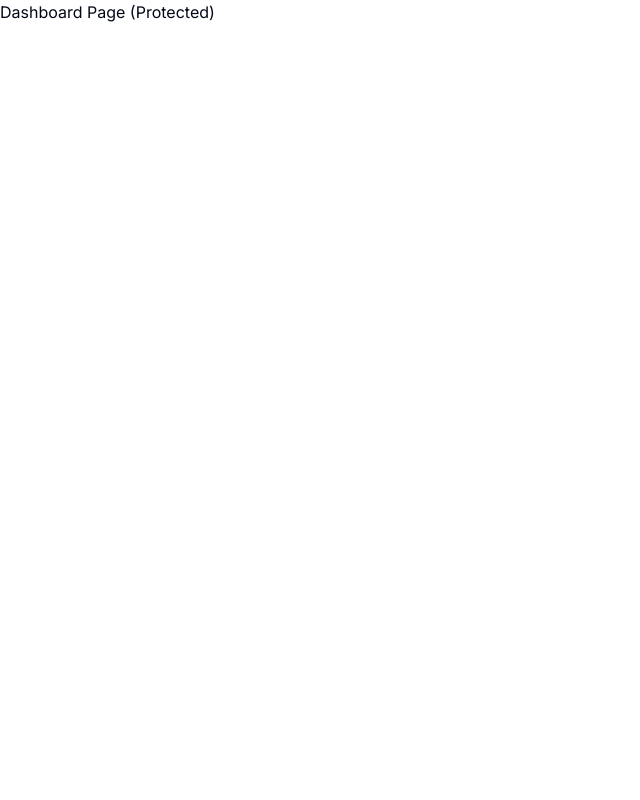
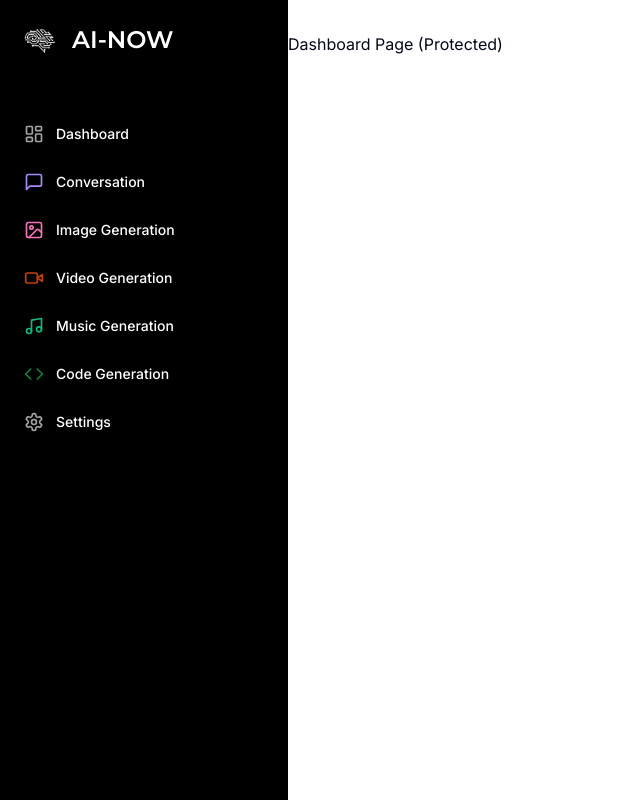
Before and after one commit to pigchip/AI-NOW, a Next.js app in the folder ai-saas/: page /dashboard in a window 1280 px wide. Shown: the whole page, without its empty margins (0-640 px from the left). Built offline with nearby package versions, Linux system fonts and the light colour scheme.

Commit message:
Added sidebar for pc and mobile.

```diff
--- a/ai-saas/app/(dashboard)/(routes)/dashboard/page.tsx
+++ b/ai-saas/app/(dashboard)/(routes)/dashboard/page.tsx
@@ -1,10 +1,7 @@
-import { UserButton } from "@clerk/nextjs";
-
 const DashboardPage = () => {
   return (
     <div>
       <p>Dashboard Page (Protected)</p>
-      <UserButton afterSignOutUrl="/"></UserButton>
     </div>
     )
 }
--- /dev/null
+++ b/ai-saas/app/(dashboard)/layout.tsx
@@ -0,0 +1,22 @@
+import  Navbar  from "@/components/navbar";
+import Sidebar from "@/components/sidebar";
+
+const DashboardLayout = ({
+    children
+}: {
+    children: React.ReactNode;
+}) => {
+  return (
+    <div className="h-full relative">
+        <div className="hidden h-full md:flex md:w-72 md:flex-col md:fixed md:inset-y-0 z-[80] bg-gray-900">
+            <Sidebar/>
+        </div>
+        <main className="md:pl-72">
+            <Navbar />
+            {children}
+        </main>
+    </div>
+    );
+}
+
+export default DashboardLayout;
--- /dev/null
+++ b/ai-saas/components/mobile-sidebar.tsx
@@ -0,0 +1,38 @@
+"use client";
+
+import { Menu } from "lucide-react";
+import { Button }from "@/components/ui/button";
+import {
+    Sheet,
+    SheetContent,
+    SheetTrigger
+} from "@/components/ui/sheet";
+import Sidebar from "@/components/sidebar";
+import { useEffect, useState } from "react";
+
+const MobileSidebar = () => {
+    const [isMounted, setIsMounted] = useState(false);
+
+    useEffect(() => {
+        setIsMounted(true);
+    }, []);
+
+    if (!isMounted) {
+        return null;
+    }
+
+    return(
+        <Sheet>
+            <SheetTrigger>
+                <Button variant="ghost" size="icon" className="md:hidden">
+                    <Menu />
+                </Button>
+            </SheetTrigger>
+            <SheetContent side="left" className="p-0">
+                <Sidebar/>
+            </SheetContent>
+        </Sheet>
+    );
+}
+
+export default MobileSidebar;
--- /dev/null
+++ b/ai-saas/components/navbar.tsx
@@ -0,0 +1,17 @@
+import { Button } from "@/components/ui/button";
+import { UserButton } from "@clerk/nextjs";
+import { Menu } from "lucide-react";
+import MobileSidebar from "@/components/mobile-sidebar";
+
+const Navbar = () => {
+    return(
+        <div className="flex items-center p-4">
+            <MobileSidebar />
+            <div className="flex w-full justify-end">
+                <UserButton afterSignOutUrl="/"/>
+            </div>
+        </div>
+    );
+}
+
+export default Navbar;
--- /dev/null
+++ b/ai-saas/components/sidebar.tsx
@@ -0,0 +1,102 @@
+"use client";
+
+import { Montserrat } from "next/font/google";
+import Image from "next/image";
+import Link from "next/link";
+import { cn } from "@/lib/utils";
+import {
+    Code,
+    ImageIcon,
+    LayoutDashboard,
+    MessageSquare,
+    Music,
+    Settings,
+    VideoIcon
+} from "lucide-react";
+
+const montserrat = Montserrat({
+    weight: "600",
+    subsets: ["latin"]});
+
+const routes = [
+    {
+        label: "Dashboard",
+        icon: LayoutDashboard,
+        href: "/dashboard",
+        color: "text-neutral-400",
+    },
+    {
+        label: "Conversation",
+        icon: MessageSquare,
+        href: "/conversation",
+        color: "text-violet-400",
+    },
+    {
+        label: "Image Generation",
+        icon: ImageIcon,
+        href: "/image",
+        color: "text-pink-400",
+    },
+    {
+        label: "Video Generation",
+        icon: VideoIcon,
+        href: "/video",
+        color: "text-orange-700",
+    },
+    {
+        label: "Music Generation",
+        icon: Music,
+        href: "/music",
+        color: "text-emerald-500",
+    },
+    {
+        label: "Code Generation",
+        icon: Code,
+        href: "/code",
+        color: "text-green-700",
+    },
+    {
+        label: "Settings",
+        icon: Settings,
+        href: "/settings",
+        color: "text-neutral-400",
+    },
+];
+
+const Sidebar = () => {
+    return (
+        <div className="space-y-4 py-4 flex flex-col h-full bg-[#000000] text-white">
+            <div className="px-3 py-2 flex-1">
+                <Link href="/dashboard" className="flex items-center pl-3 mb-14">
+                    <div className="relative w-8 h-8 mr-4">
+                        <Image
+                            fill
+                            alt="Logo"
+                            src="/logo.png"
+                        />
+                    </div>
+                    <h1 className={cn("text-2xl font-bold", montserrat.className)}>
+                        AI-NOW
+                    </h1>
+                </Link>
+                <div className="space-y-1">
+                    {routes.map((route) => (
+                        <Link
+                            href={route.href}
+                            key={route.href}
+                            className="text-sm group flex p-3 w-full justify-start font-medium cursor-pointer hover:text-white hover:bg-white/10 rounded-lg transition"
+                        >
+                            <div className="flex items-center flex-1">
+                                <route.icon className={cn("h-5 w-5 mr-3", route.
+                                color)}/>
+                                {route.label}
+                            </div>
+                        </Link>
+                    ))}
+                </div>
+            </div>
+        </div>
+    );
+}
+
+export default Sidebar;
--- /dev/null
+++ b/ai-saas/components/ui/sheet.tsx
@@ -0,0 +1,144 @@
+"use client"
+
+import * as React from "react"
+import * as SheetPrimitive from "@radix-ui/react-dialog"
+import { cva, type VariantProps } from "class-variance-authority"
+import { X } from "lucide-react"
+
+import { cn } from "@/lib/utils"
+
+const Sheet = SheetPrimitive.Root
+
+const SheetTrigger = SheetPrimitive.Trigger
+
+const SheetClose = SheetPrimitive.Close
+
+const SheetPortal = ({
+  className,
+  ...props
+}: SheetPrimitive.DialogPortalProps) => (
+  <SheetPrimitive.Portal className={cn(className)} {...props} />
+)
+SheetPortal.displayName = SheetPrimitive.Portal.displayName
+
+const SheetOverlay = React.forwardRef<
+  React.ElementRef<typeof SheetPrimitive.Overlay>,
+  React.ComponentPropsWithoutRef<typeof SheetPrimitive.Overlay>
+>(({ className, ...props }, ref) => (
+  <SheetPrimitive.Overlay
+    className={cn(
+      "fixed inset-0 z-50 bg-background/80 backdrop-blur-sm data-[state=open]:animate-in data-[state=closed]:animate-out data-[state=closed]:fade-out-0 data-[state=open]:fade-in-0",
+      className
+    )}
+    {...props}
+    ref={ref}
+  />
+))
+SheetOverlay.displayName = SheetPrimitive.Overlay.displayName
+
+const sheetVariants = cva(
+  "fixed z-50 gap-4 bg-background p-6 shadow-lg transition ease-in-out data-[state=open]:animate-in data-[state=closed]:animate-out data-[state=closed]:duration-300 data-[state=open]:duration-500",
+  {
+    variants: {
+      side: {
+        top: "inset-x-0 top-0 border-b data-[state=closed]:slide-out-to-top data-[state=open]:slide-in-from-top",
+        bottom:
+          "inset-x-0 bottom-0 border-t data-[state=closed]:slide-out-to-bottom data-[state=open]:slide-in-from-bottom",
+        left: "inset-y-0 left-0 h-full w-3/4 border-r data-[state=closed]:slide-out-to-left data-[state=open]:slide-in-from-left sm:max-w-sm",
+        right:
+          "inset-y-0 right-0 h-full w-3/4  border-l data-[state=closed]:slide-out-to-right data-[state=open]:slide-in-from-right sm:max-w-sm",
+      },
+    },
+    defaultVariants: {
+      side: "right",
+    },
+  }
+)
+
+interface SheetContentProps
+  extends React.ComponentPropsWithoutRef<typeof SheetPrimitive.Content>,
+    VariantProps<typeof sheetVariants> {}
+
+const SheetContent = React.forwardRef<
+  React.ElementRef<typeof SheetPrimitive.Content>,
+  SheetContentProps
+>(({ side = "right", className, children, ...props }, ref) => (
+  <SheetPortal>
+    <SheetOverlay />
+    <SheetPrimitive.Content
+      ref={ref}
+      className={cn(sheetVariants({ side }), className)}
+      {...props}
+    >
+      {children}
+      <SheetPrimitive.Close className="absolute right-4 top-4 rounded-sm opacity-70 ring-offset-background transition-opacity hover:opacity-100 focus:outline-none focus:ring-2 focus:ring-ring focus:ring-offset-2 disabled:pointer-events-none data-[state=open]:bg-secondary">
+        <X className="h-4 w-4" />
+        <span className="sr-only">Close</span>
+      </SheetPrimitive.Close>
+    </SheetPrimitive.Content>
+  </SheetPortal>
+))
+SheetContent.displayName = SheetPrimitive.Content.displayName
+
+const SheetHeader = ({
+  className,
+  ...props
+}: React.HTMLAttributes<HTMLDivElement>) => (
+  <div
+    className={cn(
+      "flex flex-col space-y-2 text-center sm:text-left",
+      className
+    )}
+    {...props}
+  />
+)
+SheetHeader.displayName = "SheetHeader"
+
+const SheetFooter = ({
+  className,
+  ...props
+}: React.HTMLAttributes<HTMLDivElement>) => (
+  <div
+    className={cn(
+      "flex flex-col-reverse sm:flex-row sm:justify-end sm:space-x-2",
+      className
+    )}
+    {...props}
+  />
+)
+SheetFooter.displayName = "SheetFooter"
+
+const SheetTitle = React.forwardRef<
+  React.ElementRef<typeof SheetPrimitive.Title>,
+  React.ComponentPropsWithoutRef<typeof SheetPrimitive.Title>
+>(({ className, ...props }, ref) => (
+  <SheetPrimitive.Title
+    ref={ref}
+    className={cn("text-lg font-semibold text-foreground", className)}
+    {...props}
+  />
+))
+SheetTitle.displayName = SheetPrimitive.Title.displayName
+
+const SheetDescription = React.forwardRef<
+  React.ElementRef<typeof SheetPrimitive.Description>,
+  React.ComponentPropsWithoutRef<typeof SheetPrimitive.Description>
+>(({ className, ...props }, ref) => (
+  <SheetPrimitive.Description
+    ref={ref}
+    className={cn("text-sm text-muted-foreground", className)}
+    {...props}
+  />
+))
+SheetDescription.displayName = SheetPrimitive.Description.displayName
+
+export {
+  Sheet,
+  SheetTrigger,
+  SheetClose,
+  SheetContent,
+  SheetHeader,
+  SheetFooter,
+  SheetTitle,
+  SheetDescription,
+}
--- a/ai-saas/package.json
+++ b/ai-saas/package.json
@@ -10,6 +10,7 @@
   },
   "dependencies": {
     "@clerk/nextjs": "^4.23.5",
+    "@radix-ui/react-dialog": "^1.0.4",
     "@radix-ui/react-slot": "^1.0.2",
     "@types/node": "20.6.0",
     "@types/react": "18.2.21",
```
Also changed, not shown: ai-saas/public/logo.png (added), 1 other file (tests, documents, lock files or other folders).
